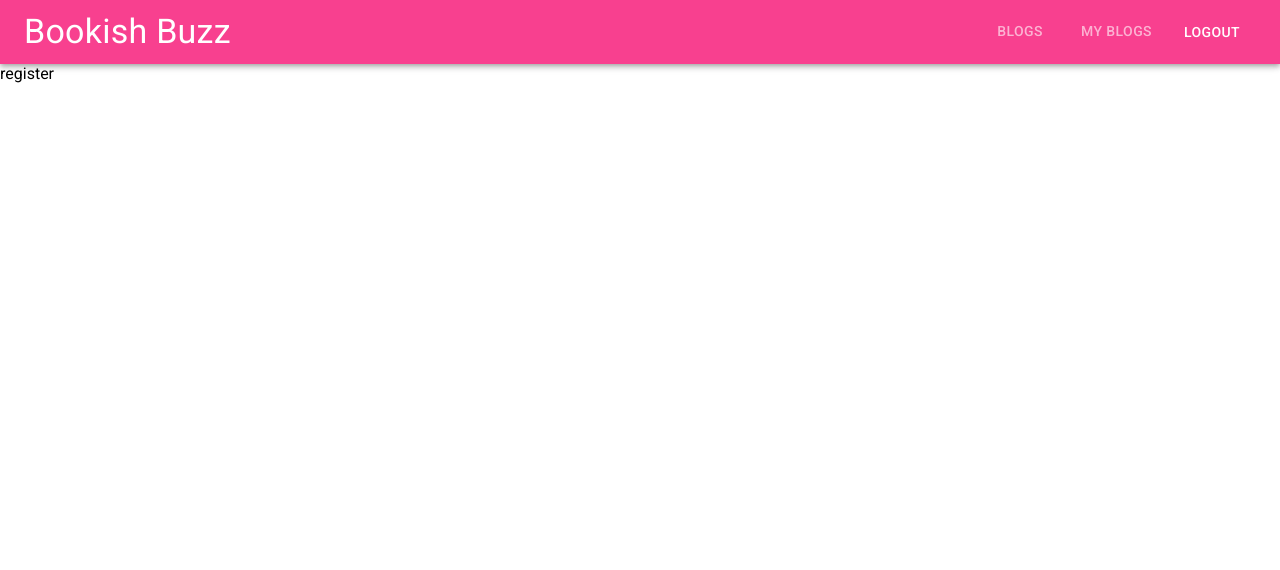
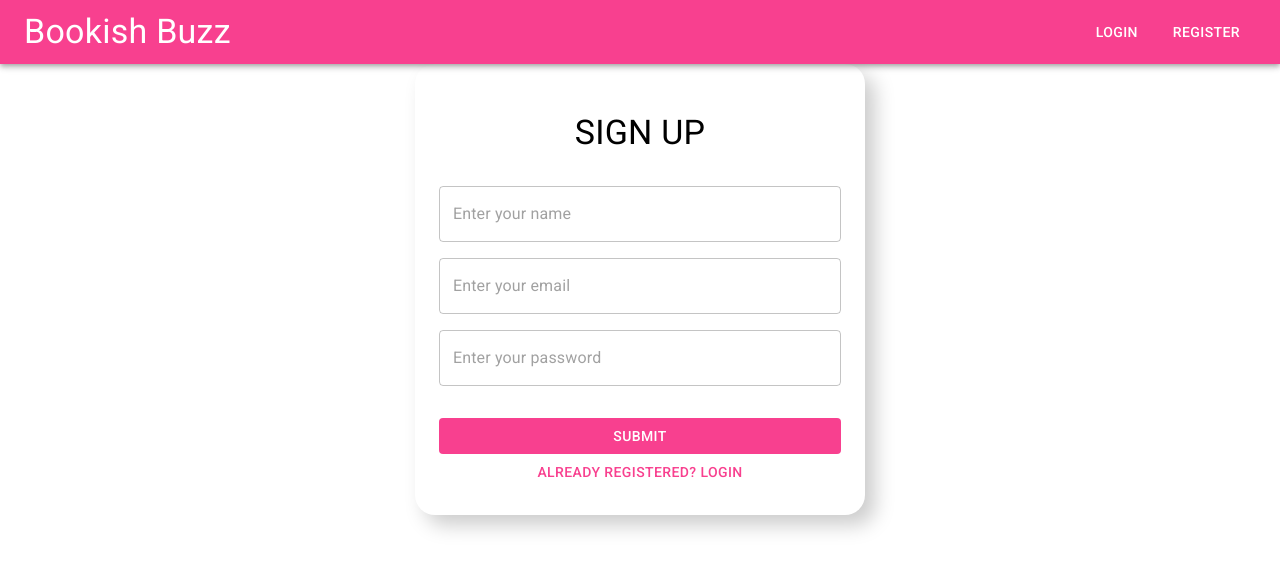
Before and after one commit to ayushmakafle/BookishBuzz, a React (Create React App) app in the folder client/: page /register in a window 1280 px wide. Shown: the top 570 px of the page. Built offline with nearby package versions, Linux system fonts and the light colour scheme.

Commit message:
concurrently

```diff
--- a/client/package.json
+++ b/client/package.json
@@ -1,5 +1,6 @@
 {
   "name": "client",
+  "proxy" :"http://localhost:8080",
   "version": "0.1.0",
   "private": true,
   "dependencies": {
@@ -10,6 +11,7 @@
     "@testing-library/jest-dom": "^5.17.0",
     "@testing-library/react": "^13.4.0",
     "@testing-library/user-event": "^13.5.0",
+    "axios": "^1.6.3",
     "react": "^18.2.0",
     "react-dom": "^18.2.0",
     "react-redux": "^9.0.4",
--- a/client/src/pages/Login.js
+++ b/client/src/pages/Login.js
@@ -1,4 +1,5 @@
 import React from 'react'
+import {Box,Typography,TextField,Button} from '@mui/material'
 
 const Login = () => {
   return (
--- a/client/src/pages/Register.js
+++ b/client/src/pages/Register.js
@@ -1,9 +1,92 @@
-import React from 'react'
+import React, { useState } from 'react'
+import { useNavigate } from 'react-router-dom'
+import {Box,Typography,TextField,Button} from '@mui/material'
 
 const Register = () => {
+
+    const navigate = useNavigate()
+
+    //state
+    const [inputs , setInputs] = useState({
+        name : '',
+        email : '',
+        password: ''
+    })
+
+    //handle input change
+    const handleChange = (e) => {
+        setInputs(prevState=>({
+            ...prevState,
+            [e.target.name]:e.target.value
+        }))
+    }
+
+    //form handle
+    const handleSubmit = (e) => {
+        e.preventDefault()
+        console.log(inputs)
+    }
+
+
   return (
     <>
-      register
+    <form onSubmit={handleSubmit}>
+      <Box
+      maxWidth={450}
+      display={'flex'}
+      flexDirection={'column'}
+      alignItems={'center'}
+      margin='auto'
+      boxShadow={'10px 10px 20px #ccc'}
+      padding={3}
+      borderRadius={5}
+      sx={{ backgroundColor: 'white', '& .MuiTextField-root': { margin: '8px' } }}
+    >
+      <Typography variant='h4' padding={3} textAlign={'center'}>
+        SIGN UP
+      </Typography>
+
+      <TextField
+        placeholder='Enter your name'
+        value = {inputs.name}
+        onChange={handleChange}
+        name='name'
+        margin='normal'
+        type='text'
+        variant='outlined'
+        fullWidth
+        sx={{ '& .MuiOutlinedInput-root.Mui-focused .MuiOutlinedInput-notchedOutline': { borderColor: '#f8408f' } }}
+      />
+      <TextField
+        placeholder='Enter your email'
+        value={inputs.email}
+        onChange={handleChange}
+        name='email'
+        margin='normal'
+        type='text'
+        variant='outlined'
+        fullWidth
+        sx={{ '& .MuiOutlinedInput-root.Mui-focused .MuiOutlinedInput-notchedOutline': { borderColor: '#f8408f' } }}
+      />
+      <TextField
+        placeholder='Enter your password'
+        value = {inputs.password}
+        onChange={handleChange}
+        name='password'
+        margin='normal'
+        type='password'
+        variant='outlined'
+        fullWidth
+        sx={{ '& .MuiOutlinedInput-root.Mui-focused .MuiOutlinedInput-notchedOutline': { borderColor: '#f8408f' } }}
+      />
+
+      <Button type='submit' fullWidth sx={{ borderRadius: 1, marginTop: 3, backgroundColor: '#f8408f', color: 'white', '&:hover': {backgroundColor: '#f8408f' }, }} >
+        Submit
+      </Button>
+      <Button onClick={()=>navigate('/login')} sx={{ color: '#f8408f' }}>
+        Already Registered? Login</Button>
+    </Box>
+    </form>
     </>
   )
 }
--- a/client/src/redux/store.js
+++ b/client/src/redux/store.js
@@ -3,7 +3,7 @@ import {createSlice,configureStore} from '@reduxjs/toolkit'
 const authSlice = createSlice({
     name:'auth',
     initialState:{
-        isLogin: true
+        isLogin: false
     },
     reducers:{
         login(state){
--- a/package.json
+++ b/package.json
@@ -5,13 +5,17 @@
   "main": "server.js",
   "scripts": {
     "start": "node backend/server.js",
-    "server": "nodemon backend/server.js"
+    "server": "nodemon backend/server.js",
+    "client": "npm start --prefix client",
+    "dev" : "concurrently \"npm run server\" \"npm run client arg\""
+
   },
   "author": "",
   "license": "ISC",
   "dependencies": {
     "bcrypt": "^5.1.1",
     "colors": "^1.4.0",
+    "concurrently": "^8.2.2",
     "cors": "^2.8.5",
     "dotenv": "^16.3.1",
     "express": "^4.18.2",
```
Also changed, not shown: 2 other files (tests, documents, lock files or other folders).
